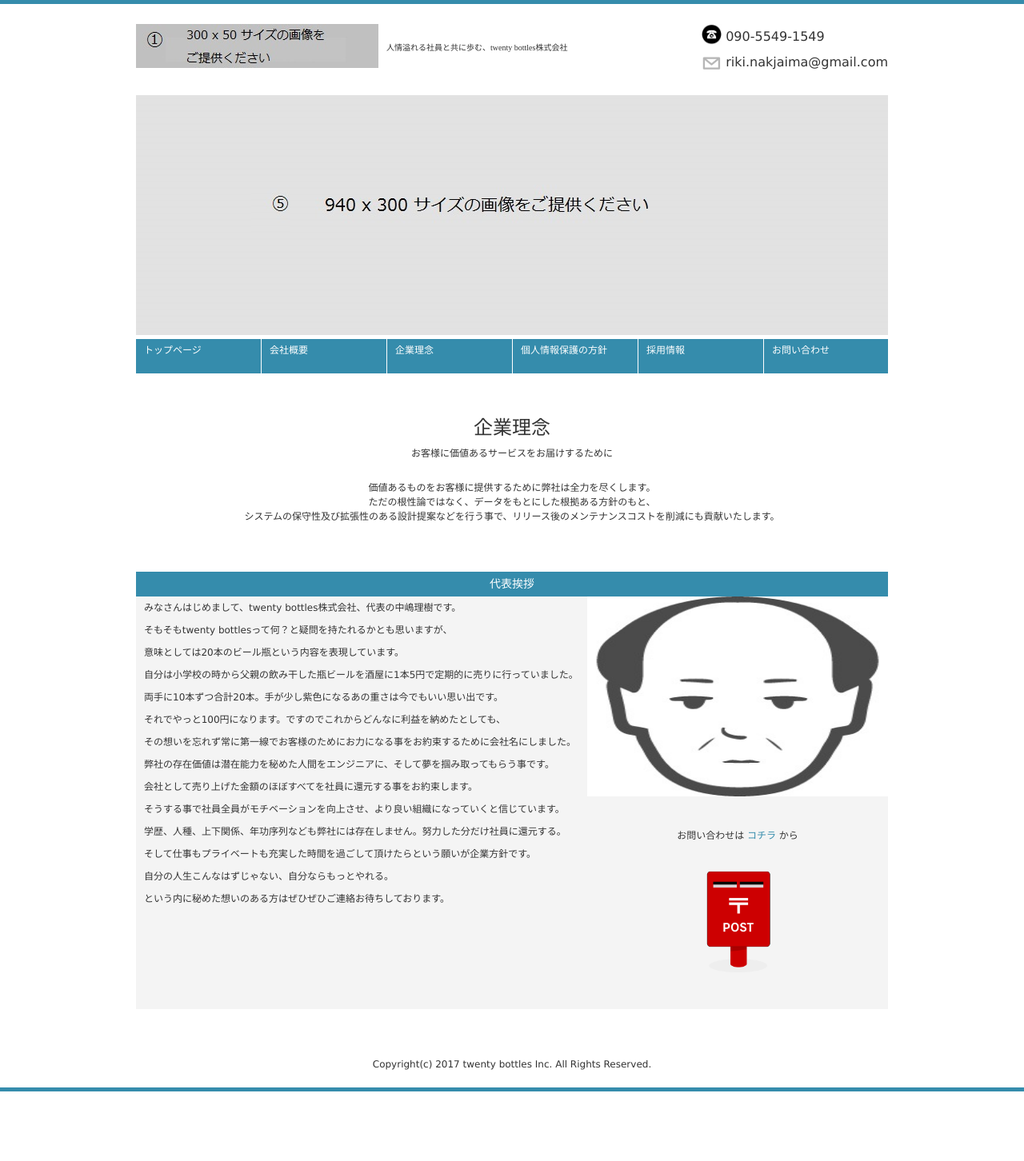
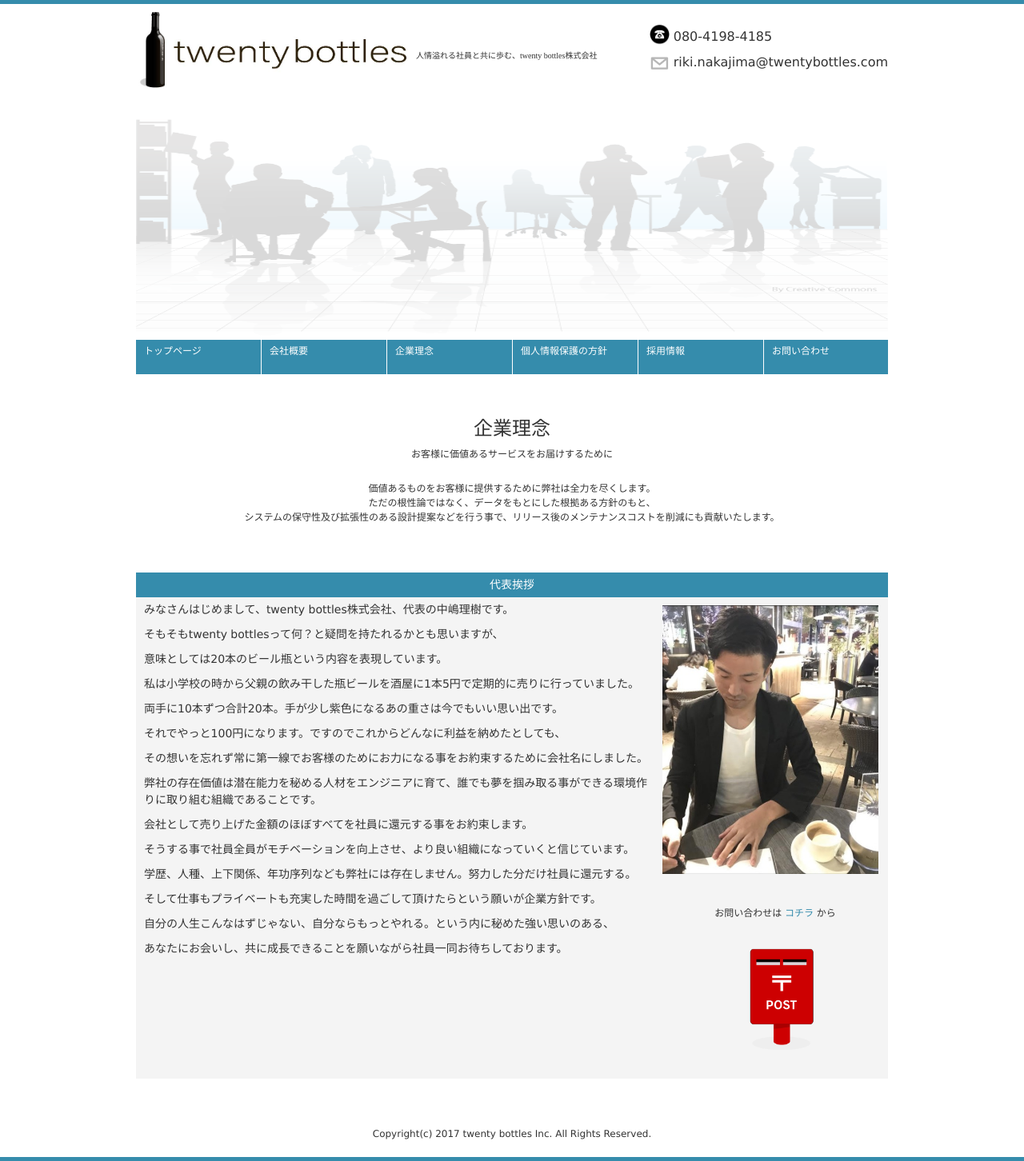
Before and after one commit to twentybottles/OfficialHomePage, a PHP site: page /president.php in a window 1280 px wide. Shown: the whole page at 80% size. Before the commit the page ends 1365 px from the top, so only its background shows below. Run offline with PHP 8.4, Linux system fonts and the light colour scheme.

Commit message:
ホームページリリーす

```diff
--- a/header_main.php
+++ b/header_main.php
@@ -4,17 +4,17 @@
 			<div class="inner">
 				<div class="logo">
 					<a href="index.php">
-				 		<img src="images/header_logo.jpg" alt="ロゴ画像">
+				 		<img src="images/header_logo.jpg" alt="ロゴ画像" width=340 height=100>
 					</a>
 				</div>
-				<div class="logo logoMsg">
+				<div class="logo logoMsg" style="padding-top:30px;">
 					<p>人情溢れる社員と共に歩む、twenty bottles株式会社</p>
 				</div>
 			    <div class="info">
 				    <p class="tel">
-						090-5549-1549
+						080-4198-4185
 					</p>
-				    <p>riki.nakjaima@gmail.com</p>
+				    <p>riki.nakajima@twentybottles.com</p>
 				</div>
 			    <div class="info" style="margin-right:5px;">
 					<p>
--- a/header_pic.php
+++ b/header_pic.php
@@ -1,6 +1,7 @@
 <?php
 	echo '<div class="inner">
-		       <img src="images/header_pic.jpg" alt="ヘッダー画像">
+		       <img id="img_anime" src="images/office1.png" alt="ヘッダー画像" width="940" height="300" style="opacity:0.1;">
+				<script src="js/anime.js" type="text/javascript"></script>
 		　 </div>
 	';
 ?>
--- a/main_president.php
+++ b/main_president.php
@@ -10,32 +10,32 @@
 	  <p>ただの根性論ではなく、データをもとにした根拠ある方針のもと、</p>
 	  <p>システムの保守性及び拡張性のある設計提案などを行う事で、リリース後のメンテナンスコストを削減にも貢献いたします。</p>
   </article>
-  <article class="grid col4 colDark" style="margin-top:30px;">
+  <article class="grid col4 colDark" style="margin-top:30px;padding-bottom:0px!important;">
   <h3>代表挨拶</h3>
-      <div style="width:60%;float:left;">
+      <div style="width:70%;float:left;font-size:14px;">
 		  <p>みなさんはじめまして、twenty bottles株式会社、代表の中嶋理樹です。</p>
 		  <p>そもそもtwenty bottlesって何？と疑問を持たれるかとも思いますが、</p>
 		  <p>意味としては20本のビール瓶という内容を表現しています。</p>
-		  <p>自分は小学校の時から父親の飲み干した瓶ビールを酒屋に1本5円で定期的に売りに行っていました。</p>
+		  <p>私は小学校の時から父親の飲み干した瓶ビールを酒屋に1本5円で定期的に売りに行っていました。</p>
 		  <p>両手に10本ずつ合計20本。手が少し紫色になるあの重さは今でもいい思い出です。</p>
 		  <p>それでやっと100円になります。ですのでこれからどんなに利益を納めたとしても、</p>
 		  <p>その想いを忘れず常に第一線でお客様のためにお力になる事をお約束するために会社名にしました。</p>
-		  <p>弊社の存在価値は潜在能力を秘めた人間をエンジニアに、そして夢を掴み取ってもらう事です。</p>
+		  <p>弊社の存在価値は潜在能力を秘める人材をエンジニアに育て、誰でも夢を掴み取る事ができる環境作りに取り組む組織であることです。</p>
 		  <p>会社として売り上げた金額のほぼすべてを社員に還元する事をお約束します。</p>
 		  <p>そうする事で社員全員がモチベーションを向上させ、より良い組織になっていくと信じています。</p>
 		  <p>学歴、人種、上下関係、年功序列なども弊社には存在しません。努力した分だけ社員に還元する。</p>
 		  <p>そして仕事もプライベートも充実した時間を過ごして頂けたらという願いが企業方針です。</p>
-		  <p>自分の人生こんなはずじゃない、自分ならもっとやれる。</p>
-		  <p>という内に秘めた想いのある方はぜひぜひご連絡お待ちしております。</p>
+		  <p>自分の人生こんなはずじゃない、自分ならもっとやれる。という内に秘めた強い思いのある、</p>
+		  <p>あなたにお会いし、共に成長できることを願いながら社員一同お待ちしております。</p>
 	  </div>
-      <div style="width:40%;float:right;">
-		<img src="images/nakajimariki.jpg" alt="中嶋理樹画像" style="width:400px;height:250px;">
+      <div style="width:30%;float:right;padding-top:10px;">
+		<img src="images/nakajimariki.jpg" alt="中嶋理樹画像" style="width:270px;">
 		<p style="text-align:center;margin-top:30px;">お問い合わせは
 			<a href="contact.php">コチラ</a>
 			から
 		</p>
 	    <a href="contact.php">
- 		    <img src="images/post.png" alt="ポスト画像" width="250" style="margin-left:70px;">
+ 		    <img src="images/post.png" alt="ポスト画像" width="250" style="margin-left:30px;">
 		</a>
 	  </div>
 </article>
--- a/main_secret.php
+++ b/main_secret.php
@@ -4,7 +4,7 @@
 <div id="wrapper" align="left">
   <section class="gridWrapper" id="sub">
 	  <article id="main_area1" style="margin-bottom:30px;text-align:left!important;">
-	  <article class="grid col4 colDark" style="margin-top:30px;">
+		  <article class="grid col4 colDark" style="margin-top:30px;font-size:14px;">
 			  <h3>個人情報保護の方針</h3>
 			  <p>twenty bottles株式会社（以下、当社といいます。）は、お客様の個人情報を尊重し、その重要性について認識しております。ここでは当社の個人情報の取扱いに関する基本方針についてご紹介いたします。 お客様は個人情報を開示されなくてもほとんどのサービス（当サイトにおけるサービス）をご利用することができます。但し、お客様から個人情報を頂けない場合、ご利用できないサービスがございます。例えば下記のような場合に、サービスの向上とお客様のニーズに合致したサービスだけを提供させていただけるよう必要な範囲でお客様の個人情報をお伺いすることがあります。</p>
 			  <p>・お客様からのお問い合わせ</p>
@@ -14,6 +14,7 @@
 			  <p>■当社は、当社が保有する個人情報に関して適用される法令、規範を遵守すると共に、上記内容における取り組みについて適宜その改善に努めてまいります。</p>
 			  <p style="text-align:right;">以上</p>
 		  </article>
+	  </article>
   </section>
 </div>';
 ?>
--- a/send_mail.php
+++ b/send_mail.php
@@ -1,6 +1,6 @@
 <?php
-	$mailTo  = 'riki.nakajima@gmail.com';
-	$returnMail = 'riki.nakajima@gmail.com';
+	$mailTo  = 'riki.nakajima@twentybottles.com';
+	$returnMail = 'riki.nakajima@twentybottles.com';
 	$subject = 'ホームページより問い合わせがあります。';
 
 	$msg = $_POST['name'] . '様からのお問い合わせを受け付けました。'."\n";
--- a/style.css
+++ b/style.css
@@ -97,7 +97,7 @@ h1{
 *************/
 #header .logo{
   float:left;
-  padding:20px 0;
+  padding:5px 0 0 0;
 }
 .logoMsg {
   margin-left:10px;
```
Also changed, not shown: function.php (added, +26 -0 lines), js/anime.js (added, +30 -0 lines), main.php (+10 -5 lines), main_contact.php (+4 -4 lines), main_recruit.php (+5 -5 lines), required_check.php (+19 -9 lines), images/header_logo.jpg, images/header_logo2.jpg (added), images/nakajimariki.jpg, images/nakajimariki2.jpg (added), images/office1.png (added), images/office2.png (added), images/twenty bottles logo.png (added). Lines whose indentation alone changed are shown as unchanged.
